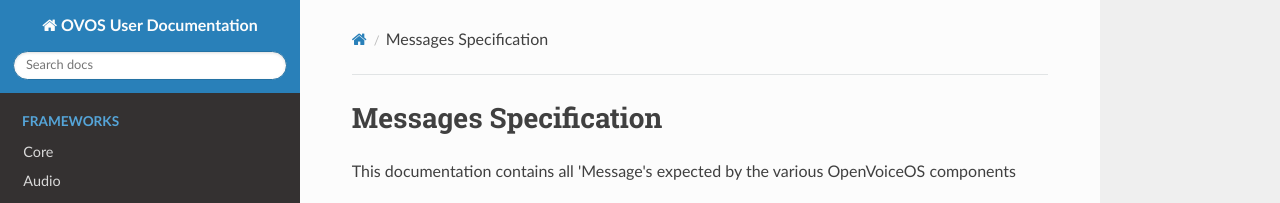
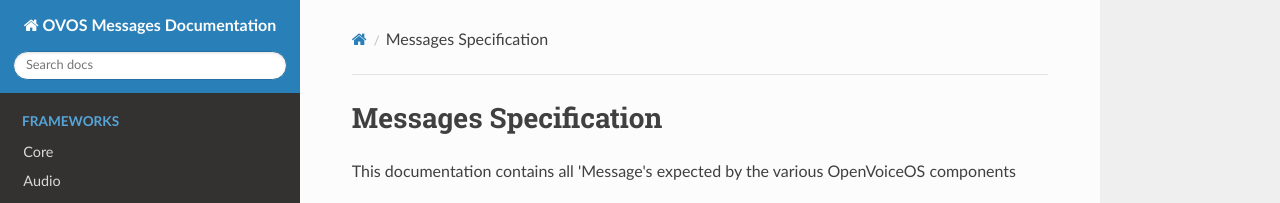
Before and after one commit to OpenVoiceOS/message_spec, an MkDocs documentation site: the page built from docs/index.md, in a window 1280 px wide. Shown: the top 203 px of the page. Built offline with MkDocs 1.6.1, drawn with Linux system fonts in a browser that asks for light colours; nearby versions of some CDN libraries.

Commit message:
formatting

```diff
--- a/mkdocs.yml
+++ b/mkdocs.yml
@@ -1,4 +1,4 @@
-site_name: OVOS User Documentation
+site_name: OVOS Messages Documentation
 site_url: https://openvoiceos.github.io/community-docs
 nav:
     - Frameworks:
```
